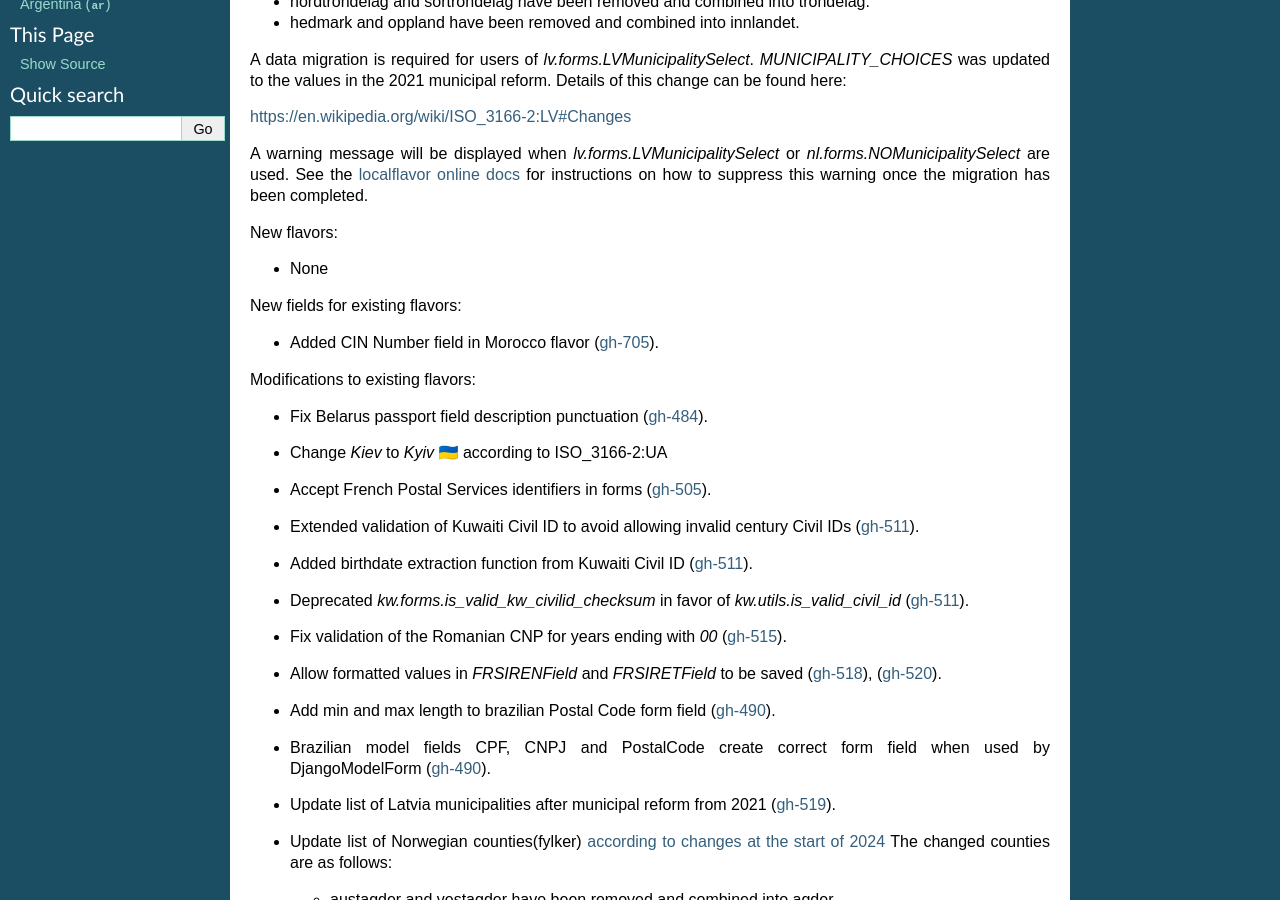
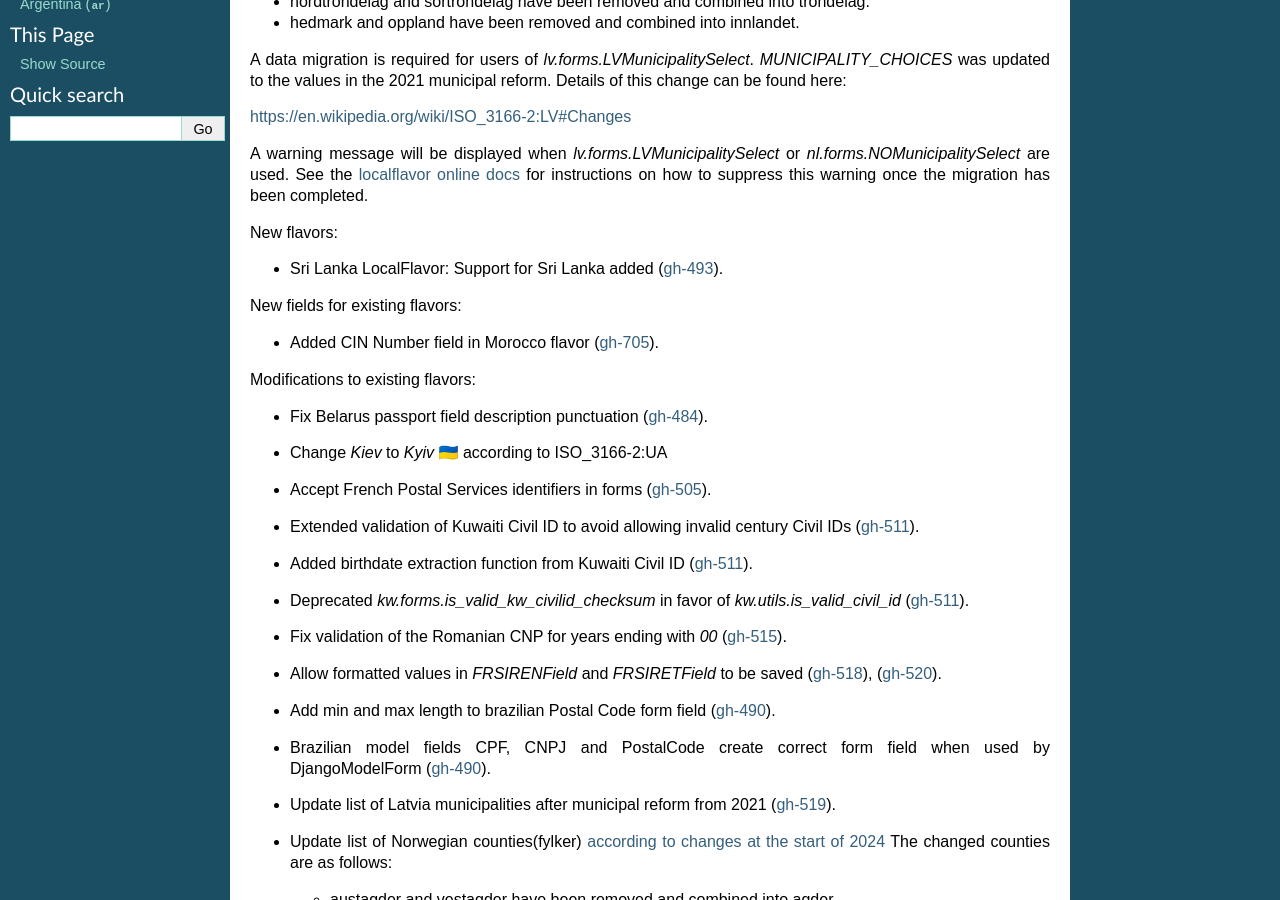
Before and after one commit to django/django-localflavor, a Sphinx documentation site: the page built from docs/changelog.rst, in a window 1280 px wide and 900 px high, scrolled down 408 px. Built offline with Sphinx 7.4.7, drawn with Linux system fonts in a browser that asks for light colours.

Commit message:
Update changelog.rst

```diff
--- a/docs/changelog.rst
+++ b/docs/changelog.rst
@@ -31,7 +31,8 @@ instructions on how to suppress this warning once the migration has been complet
 
 New flavors:
 
-- None
+- Sri Lanka LocalFlavor: Support for Sri Lanka added
+  (`gh-493 <https://github.com/django/django-localflavor/pull/493>`_).
 
 New fields for existing flavors:
 
```
